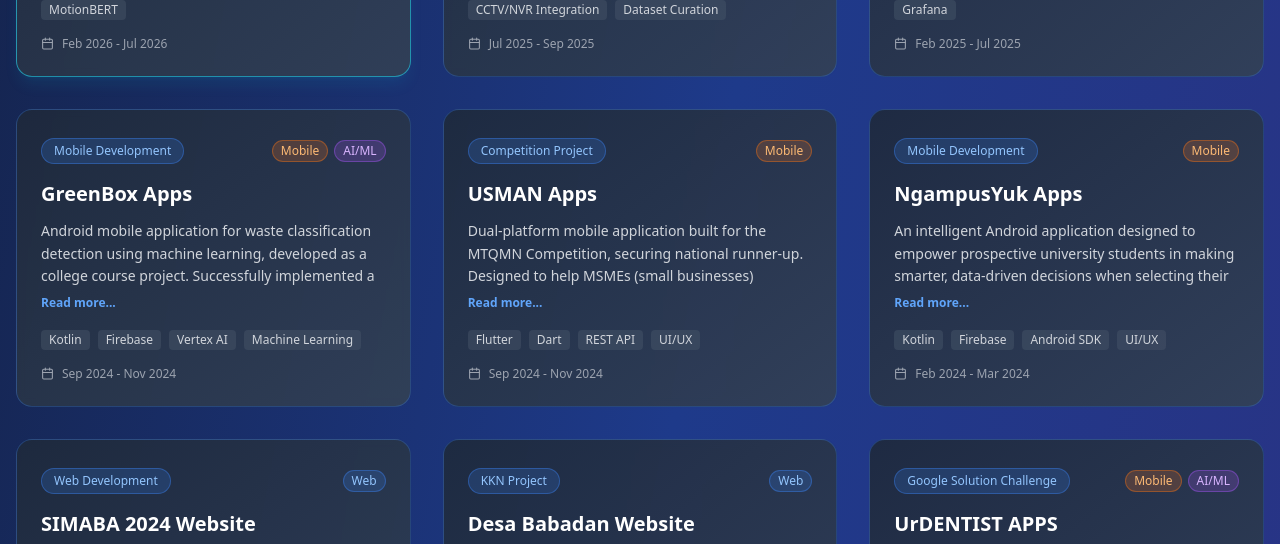
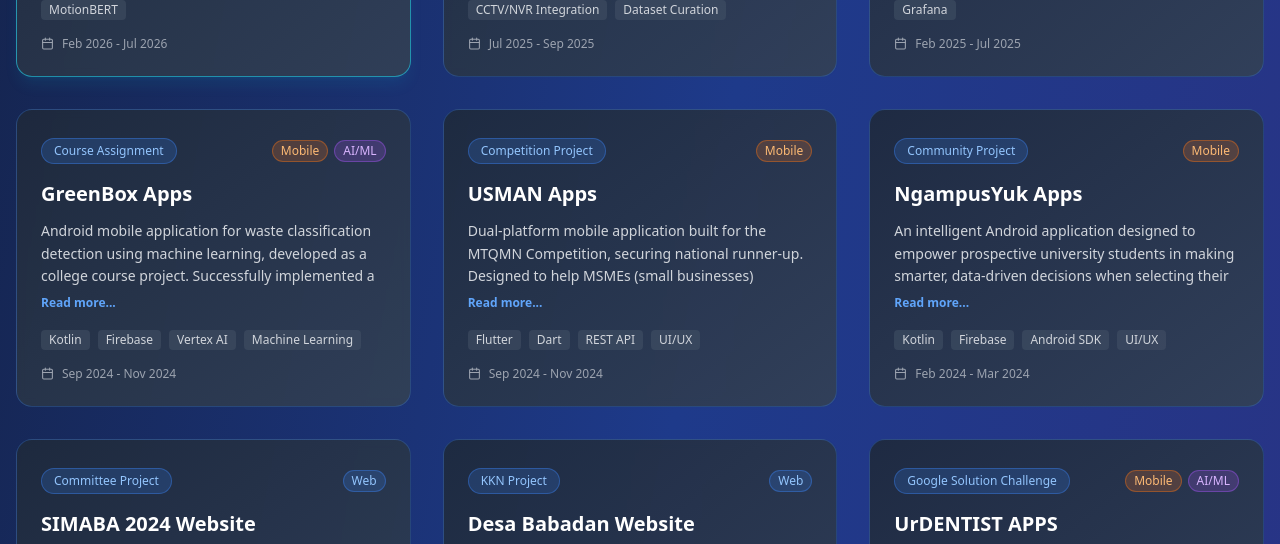
Before and after one commit to AhmadSultanMA/web-porto, a React (Vite) app: page / in a window 1280 px wide. Shown: the part 2820-3364 px from the top of the page. Built offline with nearby package versions, Linux system fonts and the light colour scheme.

Commit message:
update portfolio data

```diff
--- a/src/data/portfolioData.js
+++ b/src/data/portfolioData.js
@@ -96,7 +96,7 @@
       "Android mobile application for waste classification detection using machine learning, developed as a college course project. Successfully implemented a complete and polished UI/UX from scratch, integrating Vertex AI for real-time image-based waste classification to enhance waste management efficiency and user awareness.",
     tech: ["Kotlin", "Firebase", "Vertex AI", "Machine Learning"],
     date: "Sep 2024 - Nov 2024",
-    type: "Mobile Development",
+    type: "Course Assignment",
     category: ["Mobile", "AI/ML"],
     link: "#",
     active: false,
@@ -118,7 +118,7 @@
       "An intelligent Android application designed to empower prospective university students in making smarter, data-driven decisions when selecting their ideal PTN (State University) and academic major. Users can input their try-out scores and the app automatically matches them with compatible universities and study programs based on historical passing grade data. Features an in-depth comparison tool covering key metrics such as UKT (tuition fees), institutional accreditation, major rankings, and facilities giving students a comprehensive view to confidently choose the best fit. Achieved 100% implementation of all planned features, UI/UX, and Firebase-powered backend.",
     tech: ["Kotlin", "Firebase", "Android SDK", "UI/UX"],
     date: "Feb 2024 - Mar 2024",
-    type: "Mobile Development",
+    type: "Community Project",
     category: "Mobile",
     link: "#",
     active: false,
@@ -129,7 +129,7 @@
       "Led a cross-functional IT division of 8 developers to build the official freshman orientation platform for 900+ active users. Architected secure assignment submission, automated attendance, grading portals, and dynamic group distribution.",
     tech: ["React.js", "Full-stack", "Database Optimization"],
     date: "Jun 2024 - Aug 2024",
-    type: "Web Development",
+    type: "Committee Project",
     category: "Web",
     link: "#",
     active: false,
@@ -162,7 +162,7 @@
       "Web-based sports facility and equipment rental platform. Engineered the backend with Laravel, integrated Midtrans payment gateway for automated transaction processing, and optimized database schemas to prevent double-booking issues.",
     tech: ["Laravel", "PHP", "Midtrans", "MySQL"],
     date: "Dec 2023 - Mar 2024",
-    type: "Web Development",
+    type: "Community Project",
     category: "Web",
     link: "#",
     active: false,
```
